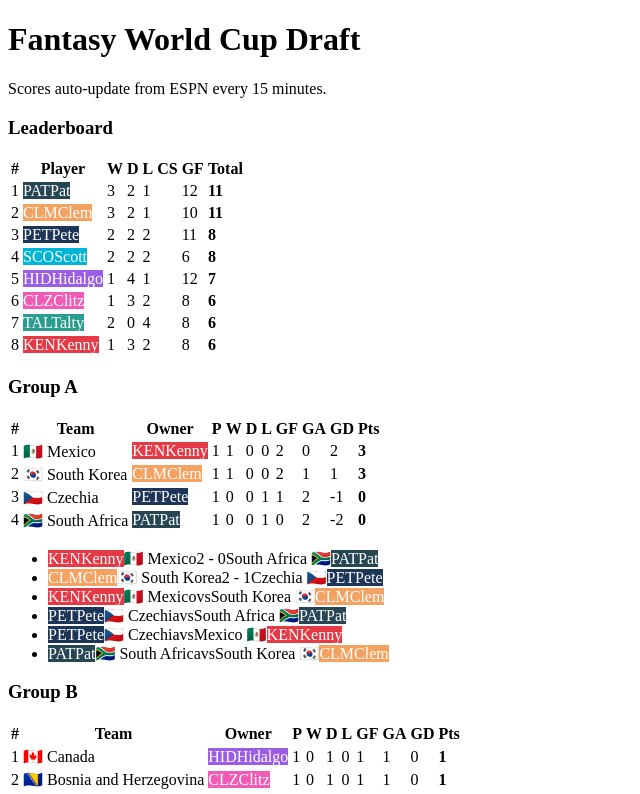
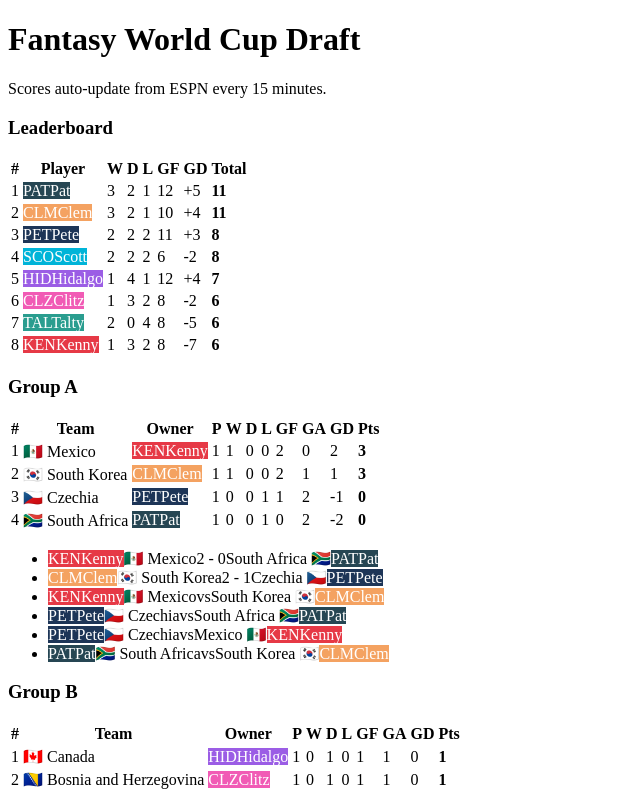
Before and after one commit to pllewellyn-sfdc/fantasy-wc-draft, a React (Vite) app: page / in a window 1280 px wide. Shown: the top 794 px of the page, without its empty margins (0-640 px from the left). Built offline with nearby package versions, Linux system fonts and the light colour scheme; the HTML template or start-up script is replaced by a standard one.

Commit message:
Add GD column on leaderboard, speed cron to 5 min

```diff
--- a/src/components/GroupsView.tsx
+++ b/src/components/GroupsView.tsx
@@ -26,6 +26,12 @@ const GROUPS: GroupLetter[] = [
   'A', 'B', 'C', 'D', 'E', 'F',
   'G', 'H', 'I', 'J', 'K', 'L',
 ];
+
+// Format a goal differential with a leading + when positive.
+// Negative numbers already include the minus sign.
+function formatGd(n: number): string {
+  return n > 0 ? '+' + n : String(n);
+}
 
 // Single landing view: leaderboard at the top, then 12 group cards
 // below with their own standings tables and a read-only list of
@@ -69,8 +75,8 @@ export function GroupsView({
               <th>W</th>
               <th>D</th>
               <th>L</th>
-              <th>CS</th>
               <th>GF</th>
+              <th title="Goal differential across all drafted teams">GD</th>
               <th>Total</th>
             </tr>
           </thead>
@@ -86,8 +92,8 @@ export function GroupsView({
                   <td>{s.wins}</td>
                   <td>{s.draws}</td>
                   <td>{s.losses}</td>
-                  <td>{s.cleanSheets}</td>
                   <td>{s.goalsFor}</td>
+                  <td>{formatGd(s.goalDiff)}</td>
                   <td>
                     <strong>{s.total}</strong>
                   </td>
```
